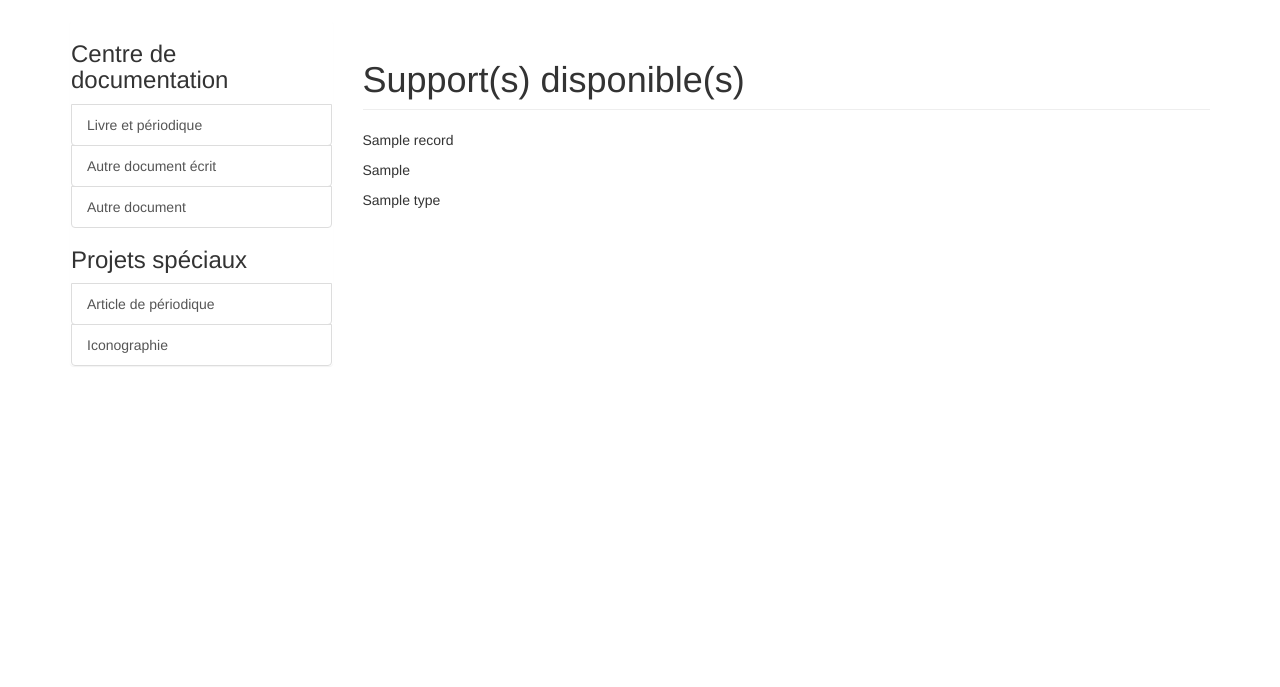
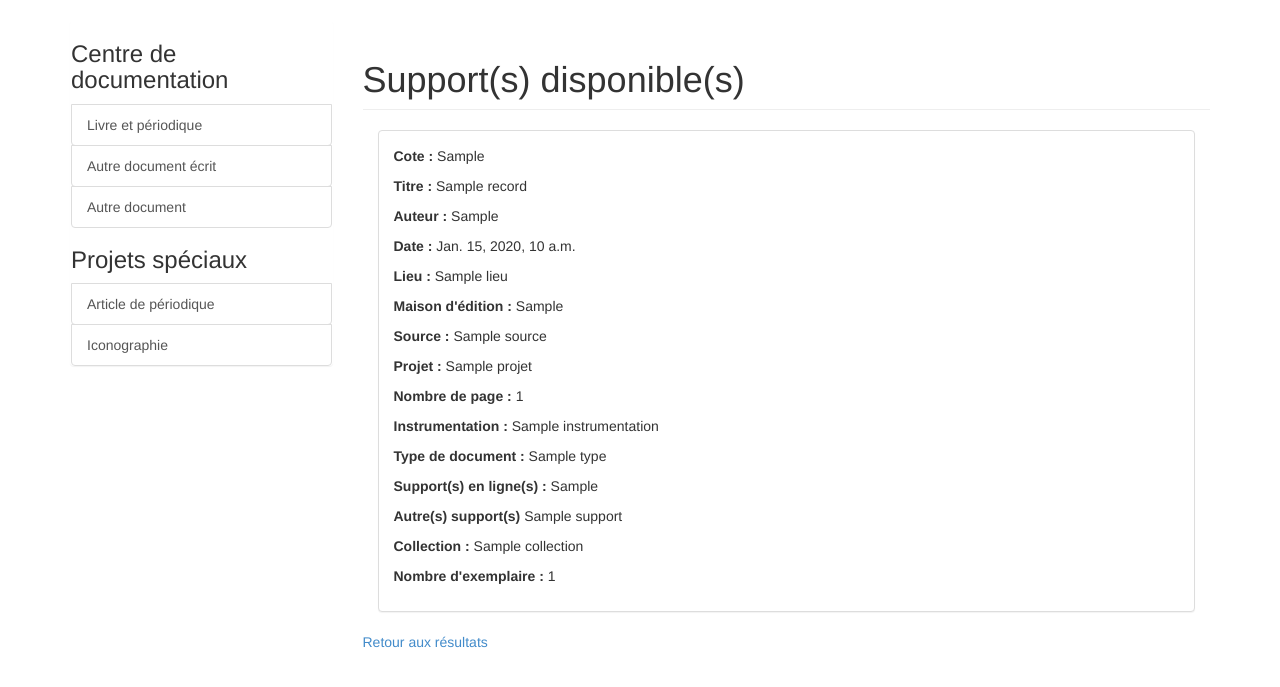
Before and after one commit to tiagovaz/oicrm_lmhs, a Django app: template lmhs/templates/details.html in a window 1280 px wide. Shown: the part 51-738 px from the top of the page. Run offline with Django 3.2, Linux system fonts and the light colour scheme; the template is opened without the code that fills it: most values are stand-ins (such as "Sample title", 1, 10 or a date in 2020); some libraries are stand-ins or nearby versions.

Commit message:
Adding fiels to details view.

```diff
--- a/lmhs/models.py
+++ b/lmhs/models.py
@@ -34,7 +34,7 @@ class Principal(models.Model):
     annee_1re_publication = models.IntegerField(max_length=4, blank=True, null=True)
     notice_id = models.TextField(db_column='notice_ID', blank=True, null=True)  # Field name made lowercase.
     annee_enregistrement = models.IntegerField(max_length=4, blank=True, null=True)
-    cote_calcul = models.TextField(blank=True, null=True)
+    cote_calcul = models.TextField(blank=True, null=True, verbose_name="Cote")
     annee_production = models.IntegerField(max_length=4, blank=True, null=True)
     cote_calcul_url = models.TextField(blank=True, null=True)
     auteur = models.ManyToManyField('Auteur')
--- a/lmhs/templates/details.html
+++ b/lmhs/templates/details.html
@@ -7,14 +7,61 @@
         <!-- Page Header -->
         <div class="row">
             <div class="col-sm-12">
-                <h1 class="page-header">Support(s) disponible(s)
-                </h1>
+                <h1 class="page-header">Support(s) disponible(s)</h1>
+
 
                 {% for i in records %}
-                    <p>{{ i.titre }}</p>
-                    <p>{{ i.auteur_old }}</p>
-                    <p>{{ i.type }}</p>
+                        <div class="col-lg-12">
+                            <div class="panel panel-default">
+                                <div class="panel-body">
+                                    <p><b>Cote :</b> {{ i.cote_calcul }}</p>
+                                    <p><b>Titre :</b> {{ i.titre }}</p>
+                                    <p><b>Auteur :</b> {{ i.auteur_old }}</p>
+                                    {% if i.lieu %}
+                                        <p><b>Date :</b> {{ i.date }}</p>
+                                    {% endif %}
+                                    {% if i.lieu %}
+                                        <p><b>Lieu :</b> {{ i.lieu }}</p>
+                                    {% endif %}
+                                    {% if i.maison_edition %}
+                                        <p><b>Maison d'édition :</b> {{ i.maison_edition }}</p>
+                                    {% endif %}
+                                    {% if i.source %}
+                                        <p><b>Source :</b> {{ i.source }}</p>
+                                    {% endif %}
+                                    {% if i.projet %}
+                                        <p><b>Projet :</b> {{ i.projet }}</p>
+                                    {% endif %}
+                                    {% if i.nb_page %}
+                                        <p><b>Nombre de page :</b> {{ i.nb_page }}</p>
+                                    {% endif %}
+                                    {% if i.no_page %}
+                                        <p><b>Numéro(s) de page :</b> {{ i.no_page }}</p>
+                                    {% endif %}
+                                    {% if i.instrumentation %}
+                                        <p><b>Instrumentation :</b> {{ i.instrumentation }}</p>
+                                    {% endif %}
+                                    {% if i.type %}
+                                        <p><b>Type de document :</b> {{ i.type }}</p>
+                                    {% endif %}
+                                    {% if i.cal_support_enligne %}
+                                        <p><b>Support(s) en ligne(s) :</b> {{ i.cal_support_enligne }}</p>
+                                    {% endif %}
+                                    {% if i.support %}
+                                        <p><b>Autre(s) support(s)</b> {{ i.support }}</p>
+                                    {% endif %}
+                                    {% if i.collection %}
+                                        <p><b>Collection :</b> {{ i.collection }}</p>
+                                    {% endif %}
+                                    {% if i.nb_exemplaire %}
+                                        <p><b>Nombre d'exemplaire :</b> {{ i.nb_exemplaire }}</p>
+                                    {% endif %}
+                                </div>
+                            </div>
+                        </div>
                 {% endfor %}
+
+                <p><a href="{{request.META.HTTP_REFERER}}">Retour aux résultats</a></p>
 
             </div>
         </div>
--- a/lmhs/views.py
+++ b/lmhs/views.py
@@ -7,6 +7,7 @@ from django.views.generic import View
 from django_tables2   import RequestConfig
 from models import Principal
 from tables import PrincipalTable
+from django.core import serializers
 
 from forms import *
 
@@ -43,6 +44,7 @@ class Details(View):
     def get(self, request):
         title = request.GET['title']
         data = Principal.objects.filter(titre__icontains=title)
+#        data = serializers.serialize( "python", Principal.objects.filter(titre__icontains=title), fields=('cote_calcul', 'titre','type', 'auteur_old'))
         return render(request, 'details.html', {'records': data})
 
 class AllData(View):
```
